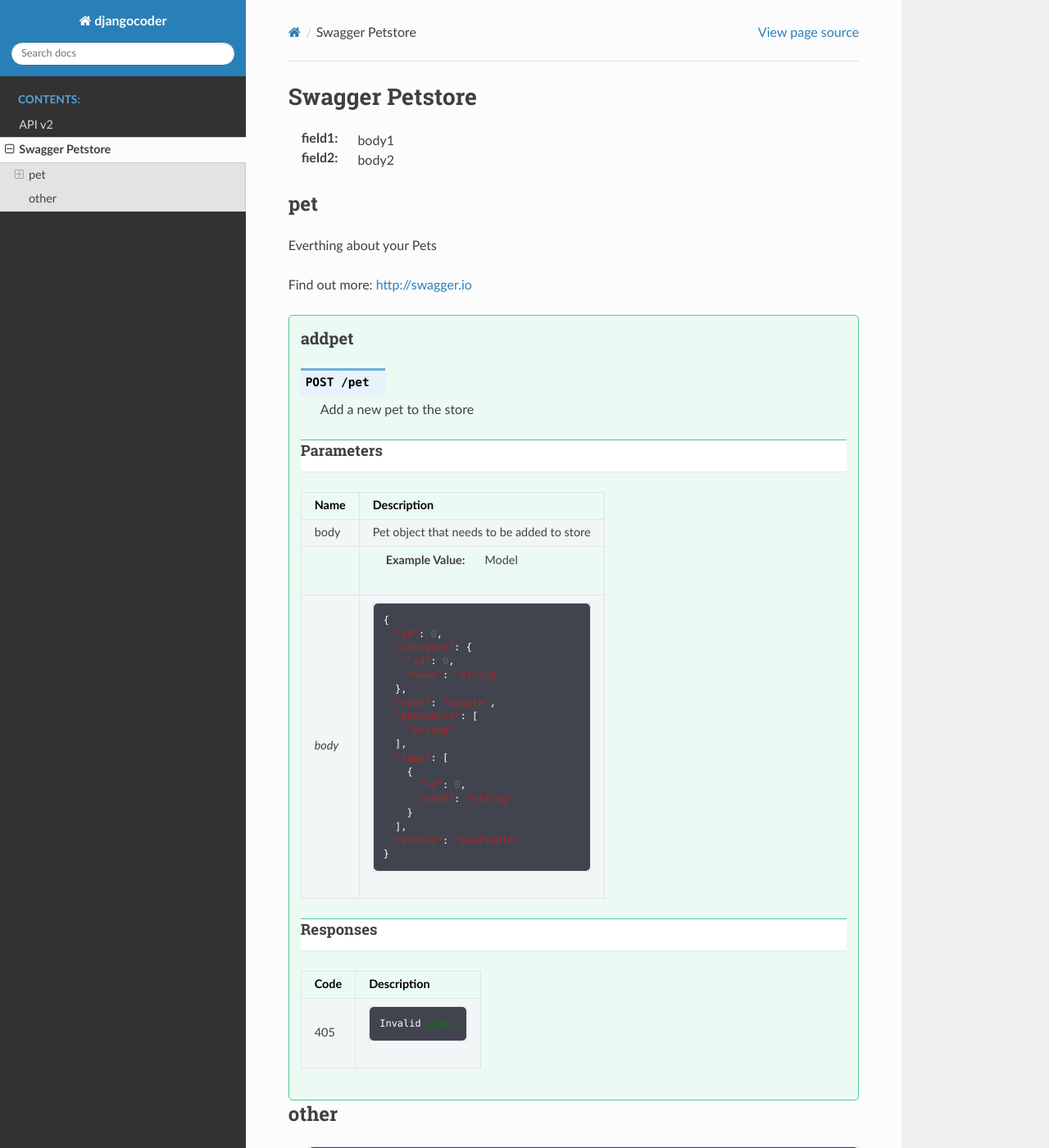
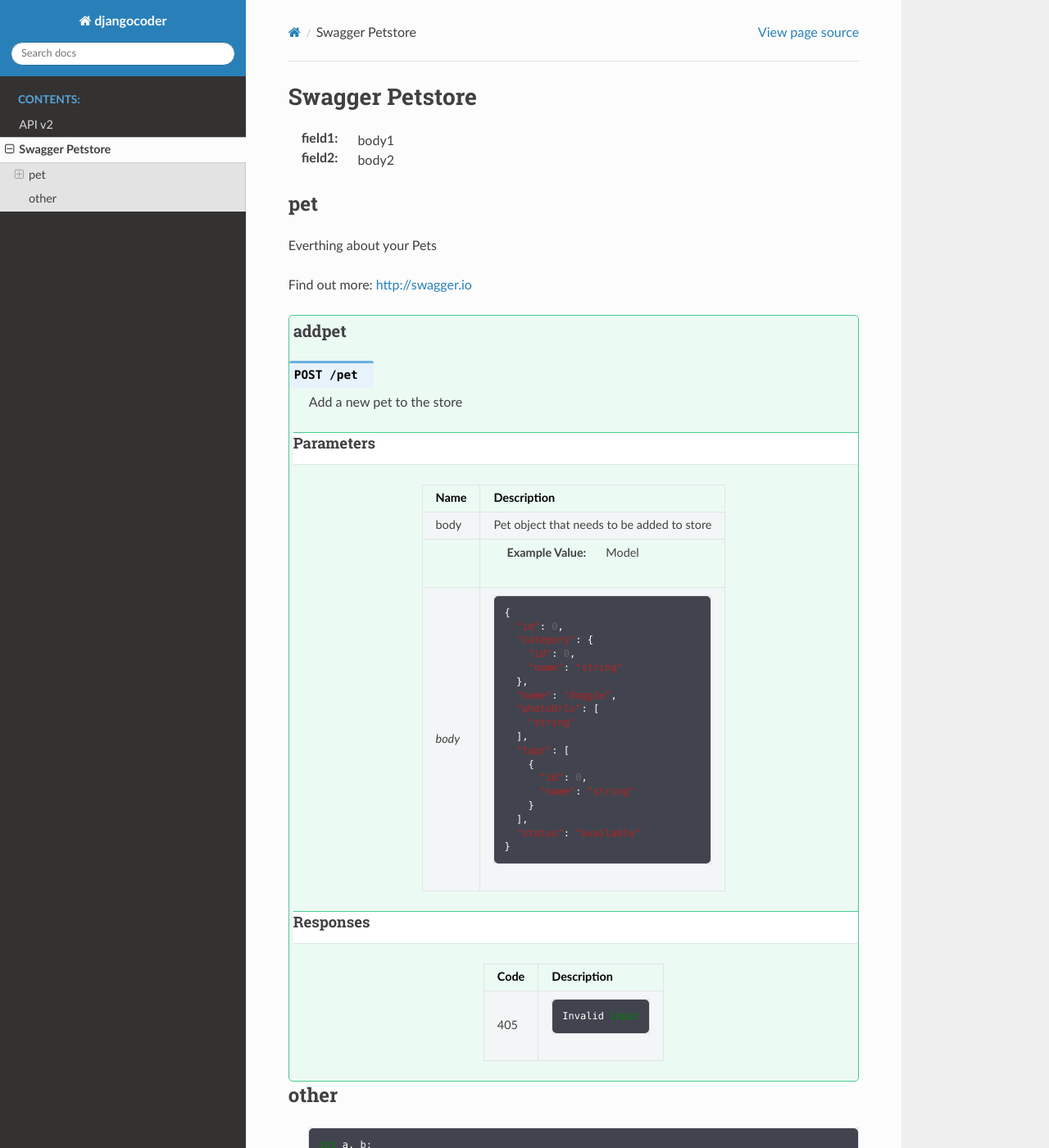
Before and after one commit to Mike-Dai/djangocoder, a Sphinx documentation site: the page built from docs/petstore.rst, in a window 1280 px wide and 1400 px high. Shown: the whole window at 82% size. Built offline with Sphinx 7.4.7 and the Read the Docs theme 2.0.0, drawn with Linux system fonts in a browser that asks for light colours.

```diff
--- a/docs/_static/css/custom.css
+++ b/docs/_static/css/custom.css
@@ -2,10 +2,10 @@
 	background-color: #ecfaf4;
 	border:solid #49cc90 1px;
 	border-radius: 5px;
-	padding:2%;
 }
 
 #parameters h4{
+	margin-left:5px;
 	text-align: left;
 	vertical-align: middle;
 	background-color: #ffffff;
@@ -15,6 +15,7 @@
 }
 
 #responses h4{
+	margin-left:5px;
 	text-align: left;
 	vertical-align: middle;
 	background-color: #ffffff;
@@ -23,8 +24,21 @@
 	border-bottom: solid #ddeae5 1px;
 }
 
+.post dt{
+	background:#49cc90;
+	margin-left:5px;
+	border-radius: 3px;
+}
+
+div h3 {
+	margin:5px;
+}
+
 table.docutils {
 	border:none;
+	background-color: transparent;
+	margin-left:auto;
+	margin-right:auto;
 }
 
 pre {
--- a/docs/petstore.rst
+++ b/docs/petstore.rst
@@ -21,47 +21,47 @@ addpet
 Parameters
 ++++++++++
 
-=========  =============================================
-Name       Description
-=========  =============================================
-body       Pet object that needs to be added to store
-\          :Example Value: Model
-*body*      ::
+===============  =============================================================================
+Name              Description
+===============  =============================================================================
+body              Pet object that needs to be added to store
+\                 :Example Value: Model
+*body*            ::
 
-                {
-                  "id": 0,
-                  "category": {
-                    "id": 0,
-                    "name": "string"
-                  },
-                  "name": "doggie",
-                  "photoUrls": [
-                    "string"
-                  ],
-                  "tags": [
                     {
                       "id": 0,
-                      "name": "string"
+                      "category": {
+                        "id": 0,
+                        "name": "string"
+                      },
+                      "name": "doggie",
+                      "photoUrls": [
+                        "string"
+                      ],
+                      "tags": [
+                        {
+                          "id": 0,
+                          "name": "string"
+                        }
+                      ],
+                      "status": "available"
                     }
-                  ],
-                  "status": "available"
-                }
 
 
-=========  =============================================
+===============  =============================================================================
 
 
 Responses
 +++++++++
 
-=========  =============================================
-  Code     Description
-=========  =============================================
-  405      ::
+===============  =============================================================================
+  Code            Description
+===============  =============================================================================
+  405             ::
 
-              Invalid input
+                    Invalid input
 
-=========  =============================================
+===============  =============================================================================
 
 
 other
```
